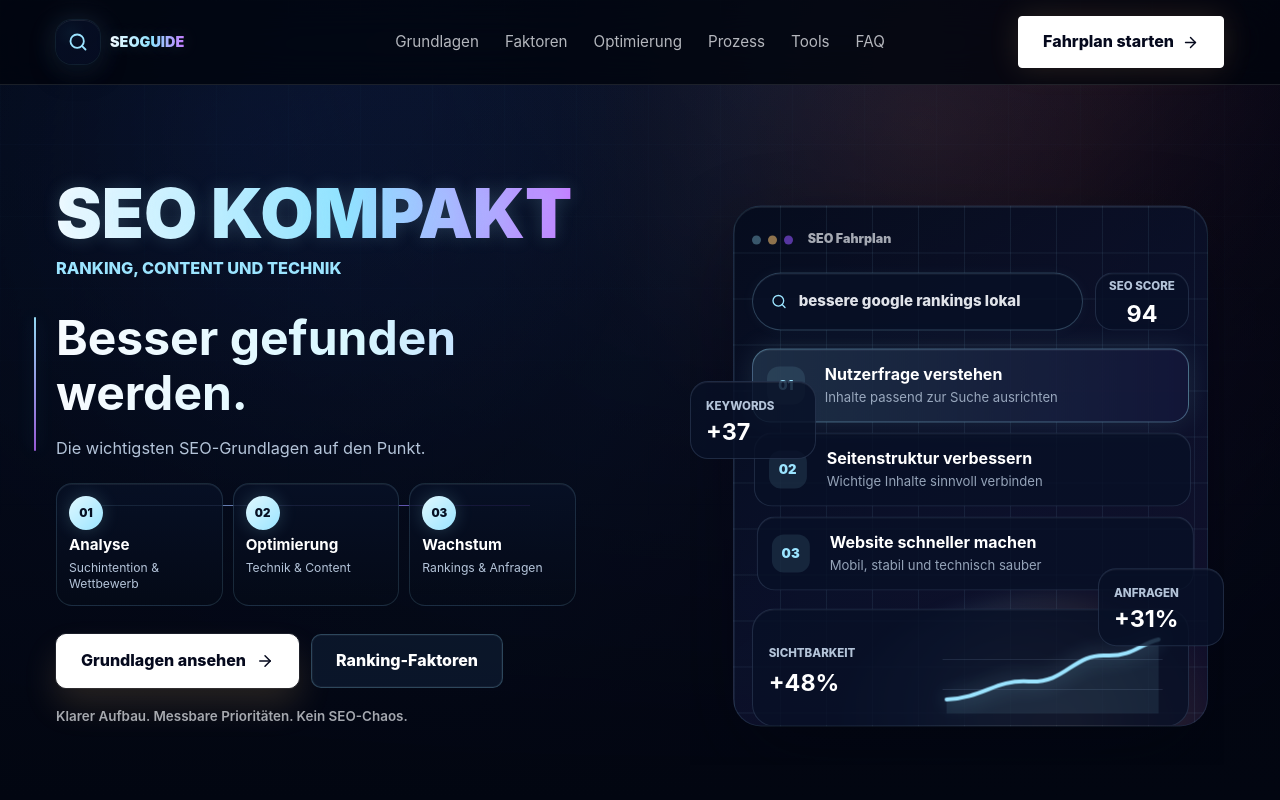
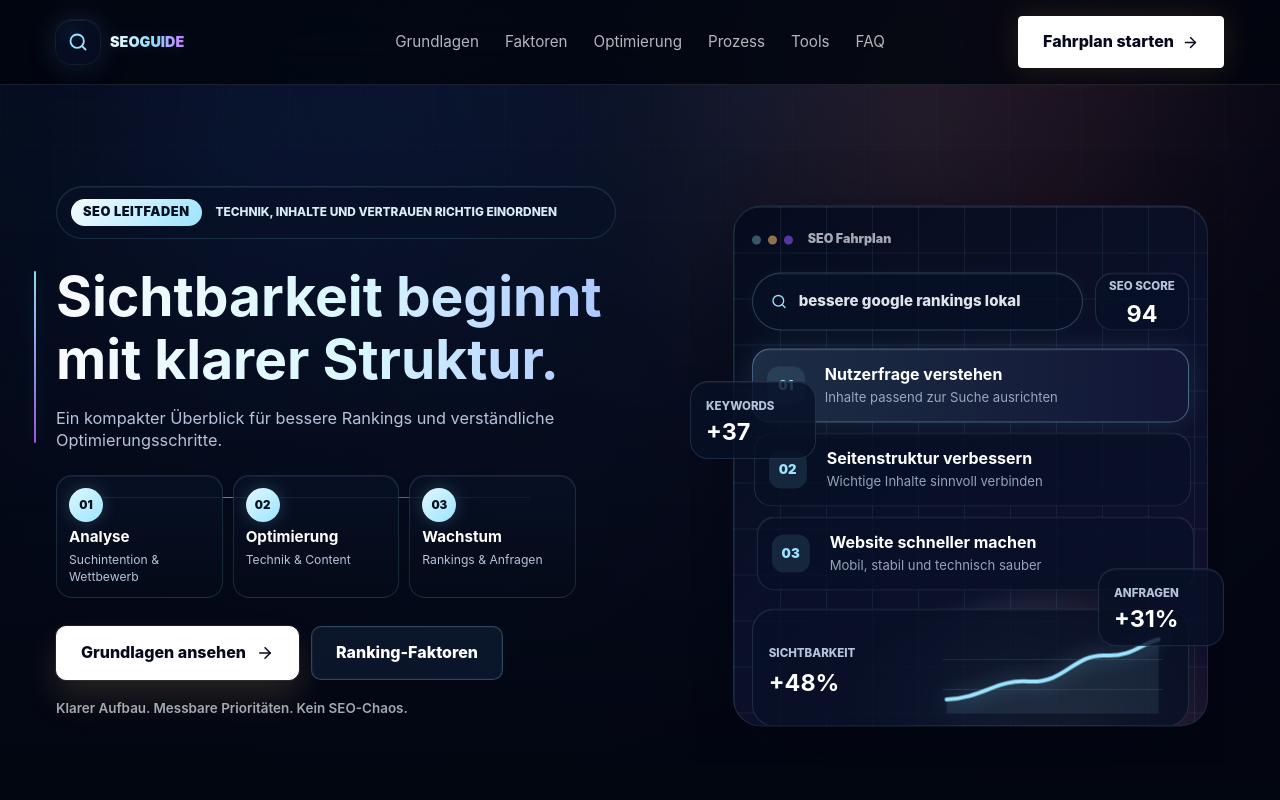
Before and after one commit to parmis2005/seo-info-test, a Next.js app: page / in a window 1280 px wide. Shown: the top 800 px of the page. Built offline with nearby package versions, Linux system fonts and the light colour scheme.

Commit message:
Refine SEO hero layout

```diff
--- a/app/globals.css
+++ b/app/globals.css
@@ -519,23 +519,40 @@ p {
   display: grid;
 }
 .hero-branding {
-  gap: 10px;
-  width: fit-content;
-  max-width: 100%;
-  margin-bottom: 32px;
-  justify-items: start;
-  display: grid;
+  width: min(100%, 560px);
+  margin-bottom: 26px;
+  padding: 12px 14px;
+  background: #0811269e;
+  border: 1px solid #9be4ff24;
+  border-radius: 999px;
+  align-items: center;
+  justify-content: space-between;
+  flex-wrap: wrap;
+  gap: 14px;
+  display: flex;
+  box-shadow: inset 0 1px #ffffff0f;
 }
 .hero-wordmark {
-  font-size: clamp(2.85rem, 5.6vw, 4.3rem);
+  color: #061023;
+  background: linear-gradient(135deg, #f5fbff, #9be4ff);
+  -webkit-background-clip: border-box;
+  background-clip: border-box;
+  border-radius: 999px;
+  flex: none;
+  padding: 7px 12px;
+  font-size: 0.8rem;
+  letter-spacing: 0.04em;
+  text-shadow: none;
 }
 .hero-tagline {
-  color: var(--cyan);
+  flex: 1;
+  min-width: 220px;
+  color: #d8edf7;
   text-align: left;
   text-transform: uppercase;
-  font-size: 1.02rem;
+  font-size: 0.74rem;
   font-weight: 850;
-  line-height: 1.35;
+  line-height: 1.25;
 }
 .hero-statement {
   gap: 12px;
@@ -577,7 +594,8 @@ p {
   line-height: 1.35;
 }
 .hero-statement h1 {
-  font-size: clamp(2rem, 3.8vw, 3rem);
+  max-width: 720px;
+  font-size: clamp(2.25rem, 4.3vw, 3.65rem);
   line-height: 1.14;
   padding-bottom: 0.08em;
 }
@@ -1388,7 +1406,7 @@ p {
     padding-left: 0;
   }
   .hero-branding {
-    justify-items: center;
+    justify-content: center;
   }
   .hero-tagline {
     text-align: center;
@@ -1458,10 +1476,10 @@ p {
     max-width: 358px;
   }
   .hero-wordmark {
-    font-size: 2.15rem;
+    font-size: 0.76rem;
   }
   .hero-tagline {
-    font-size: 0.9rem;
+    font-size: 0.68rem;
   }
   .hero-statement h1,
   .hero-statement p {
--- a/app/page.tsx
+++ b/app/page.tsx
@@ -168,16 +168,16 @@ export default function Page() {
       <section id="top" className="hero">
         <div className="hero-copy">
           <div className="hero-branding">
-            <span className="hero-wordmark">SEO KOMPAKT</span>
-            <span className="hero-tagline">Ranking, Content und Technik</span>
+            <span className="hero-wordmark">SEO Leitfaden</span>
+            <span className="hero-tagline">Technik, Inhalte und Vertrauen richtig einordnen</span>
           </div>
 
           <div className="hero-statement">
             <h1>
-              <span>Besser gefunden werden.</span>
+              <span>Sichtbarkeit beginnt mit klarer Struktur.</span>
             </h1>
             <p>
-              Die wichtigsten SEO-Grundlagen auf den Punkt.
+              Ein kompakter Überblick für bessere Rankings und verständliche Optimierungsschritte.
             </p>
           </div>
 
```
